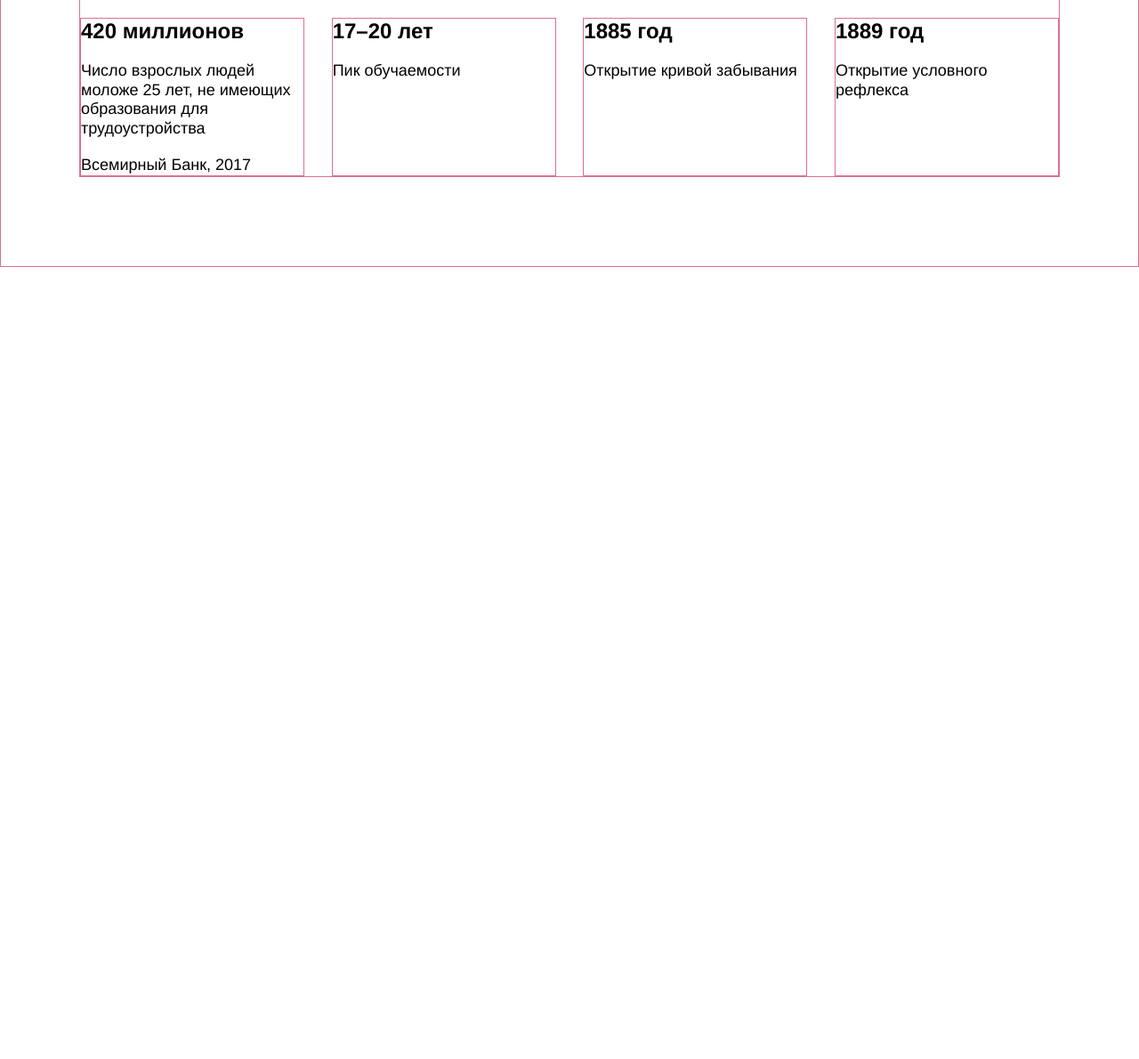
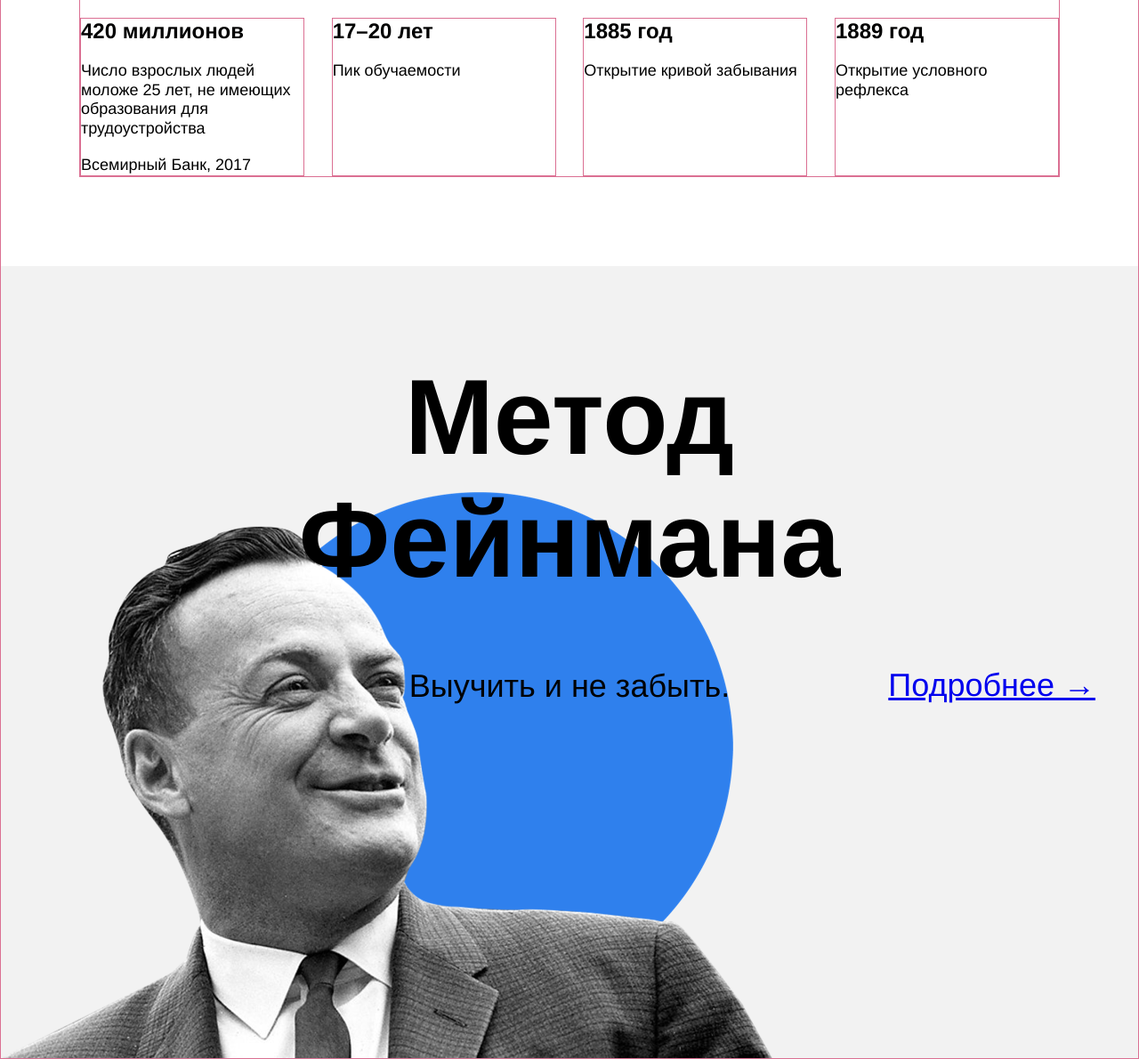
Before and after one commit to alice-rami/how-to-learn-bootcamp, a plain HTML site: page index.html in a window 1280 px wide. Shown: the part 1719-2909 px from the top of the page at 89% size. Before the commit the page ends 2019 px from the top, so only its background shows below. Drawn offline with Linux system fonts and the light colour scheme.

Commit message:
блок feynman

```diff
--- a/index.html
+++ b/index.html
@@ -71,7 +71,13 @@
         </div>
       </section>
 
-      <section class="feynman"></section>
+      <section class="feynman">
+        <h2 class="feynman__title">Метод Фейнмана</h2>
+        <p class="feynman__subtitle">Выучить и не забыть.</p>
+        <a href="#" class="feynman__link">Подробнее →</a>
+        <img src="./images/feynman.png" alt="фото Фейнмана" class="feynman__image">
+      </section>
+
       <section class="kaufman"></section>
     </main>
     <footer class="footer"></footer>
--- a/styles/style.css
+++ b/styles/style.css
@@ -188,6 +188,54 @@ div {
   font-weight: normal;
 }
 
+/* Блок feynman */
+
+.feynman {
+  height: 890px;
+  background-color: #f2f2f2;
+  position: relative;
+}
+
+.feynman__title {
+  width: 648px;
+  margin: 0 auto;
+  line-height: 1.15;
+  font-size: 120px;
+  font-weight: 600;
+  text-align: center;
+  position: relative;
+  top: 100px;
+  z-index: 1;
+}
+
+.feynman__subtitle {
+  line-height: 51px;
+  font-size: 36px;
+  font-weight: normal;
+  margin: 0 auto;
+  text-align: center;
+  position: relative;
+  top: 170px;
+  z-index: 1;
+}
+
+.feynman__link {
+  position: absolute;
+  top: 50%;
+  right: 48px;
+  line-height: 51px;
+  font-size: 36px;
+  font-weight: normal;
+}
+
+.feynman__image {
+  position: absolute;
+  bottom: 0;
+  left: 0;
+  width: 867px;
+  height: 637px;
+}
+
 
 .table__cell_theme_dark {
   width: 200px;
```
